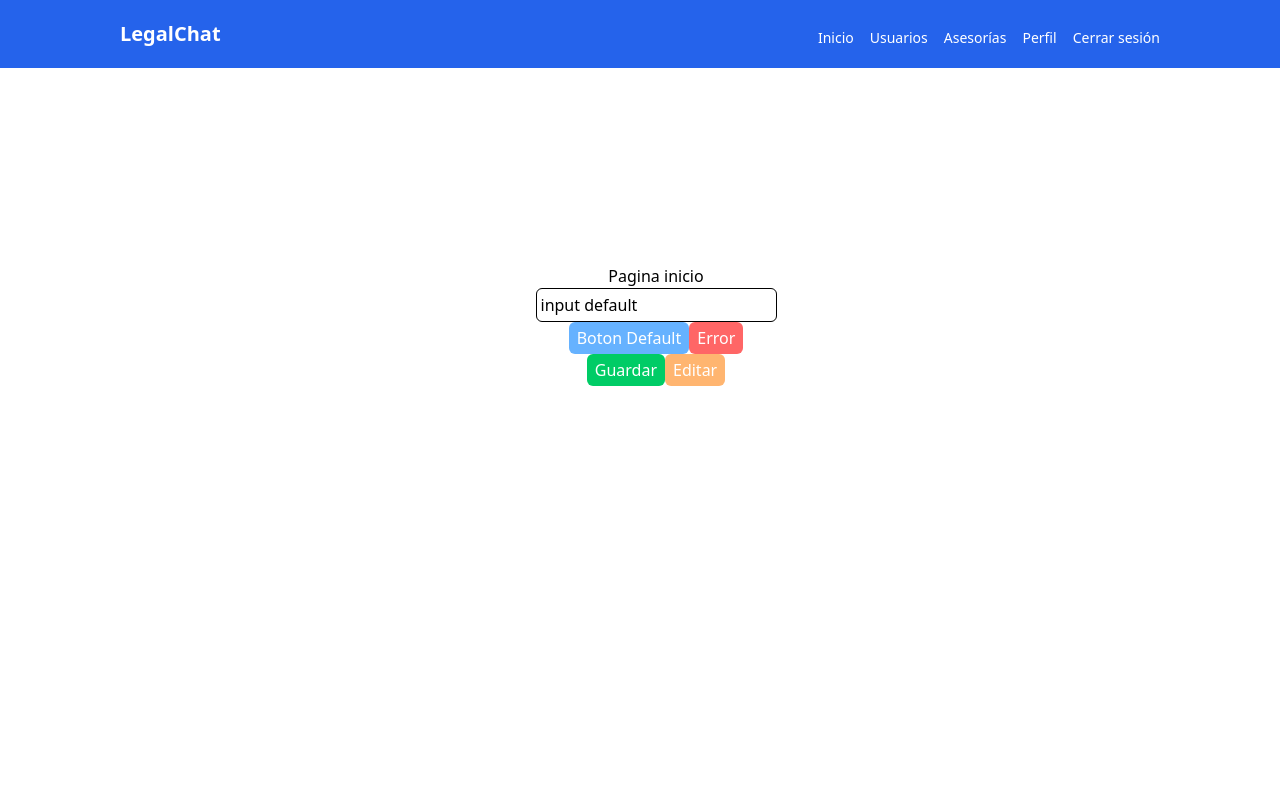
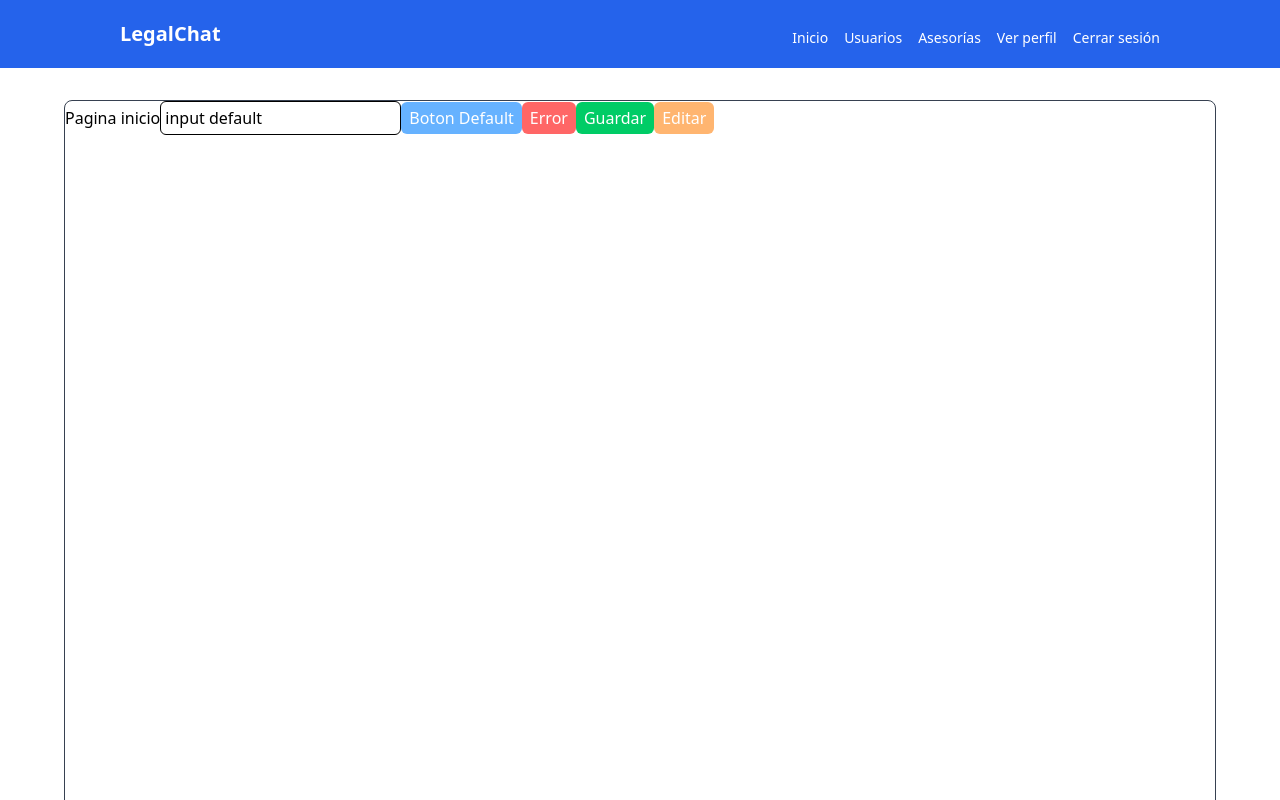
Before and after one commit to ql17001/legal_chat_frontend, a Next.js app: page / in a window 1280 px wide. Shown: the top 800 px of the page. Built offline with nearby package versions, Linux system fonts and the light colour scheme.

Commit message:
Header y Container corregidos y se agrego la ruta Login

```diff
--- a/components/Container/index.tsx
+++ b/components/Container/index.tsx
@@ -7,9 +7,10 @@ interface Chil{
 
 const Container = ({children}:Chil) => {
 return (
-<div className='min-h-screen max-w-2xl m-auto flex-wrap px-48 py-40'>
-    <div className='align-middle text-center items-center top-auto bottom-auto max-w-md min-w-full p-5 mx-4 my-4 flex-col flex'>
-        {children}</div>
+<div className='min-h-screen max-w-6xl m-auto flex-wrap border border-gray-700 rounded-lg w-full my-8'>
+
+        {children}
+
 </div>
 )
 }
--- a/components/Header/index.tsx
+++ b/components/Header/index.tsx
@@ -2,18 +2,26 @@ import { Routes } from '@/utils/constants'
 import React from 'react'
 import Link from 'next/link'
 
+type TRole = undefined | 'Cliente' | 'Asesor' | 'Administrador';
+
+const getRole= ():TRole=> 'Administrador';
 
 const Header = () => {
+    let role:TRole=getRole();
+
     return (
         <div className='w-full items-end pb-5 pt-5 flex flex-row justify-between pl-10 bg-blue-600 text-white'>
             <Link href="" className='text-xl px-20 font-bold'>LegalChat</Link>
 
             <div className="flex flex-row items-center pr-20">
-                <Link href={Routes.HOME} className='text-sm px-2'>Inicio</Link>
-                <Link href={Routes.USUARIOS} className='text-sm px-2'>Usuarios</Link>
-                <Link href={Routes.ASESORIAS}  className='text-sm px-2'>Asesorías</Link>
-                <Link  href={Routes.VER_PERFIL} className='text-sm px-2'>Perfil</Link>
-                <Link href='' className='text-sm px-2 pr-10'>Cerrar sesión</Link>
+            {role== undefined && <Link href={Routes.REGISTRARSE} className='text-sm px-2'>Registrarse</Link>}
+
+            {(role==='Administrador'|| role==='Asesor'||role==='Cliente') && <Link href={Routes.HOME} className='text-sm px-2'>Inicio</Link>}
+            {(role==='Asesor'||role==='Cliente') && <Link href={Routes.CHATS} className='text-sm px-2'>Chats</Link>}
+            {(role==='Administrador') && <Link href={Routes.USUARIOS} className='text-sm px-2'>Usuarios</Link>}
+            {(role==='Administrador'|| role==='Asesor') && <Link href={Routes.ASESORIAS}  className='text-sm px-2'>Asesorías</Link>}
+            {(role==='Administrador'|| role==='Asesor'||role==='Cliente') && <Link href={Routes.VER_PERFIL} className='text-sm px-2'>Ver perfil</Link>}
+            {(role==='Administrador'|| role==='Asesor'||role==='Cliente') && <Link href={Routes.LOGIN} className='text-sm px-2 pr-10'>Cerrar sesión</Link>}
             </div>
         </div>
     )
--- a/utils/constants.ts
+++ b/utils/constants.ts
@@ -1,10 +1,11 @@
-export enum Routes{
-HOME='/',
-CHATS= '/chats',
-ASESORIAS= '/asesorias',
-USUARIOS= '/usuarios',
-REGISTRARSE= '/registrarme',
-VER_PERFIL= '/perfil'
+export enum Routes {
+    HOME = '/',
+    CHATS = '/chats',
+    ASESORIAS = '/asesorias',
+    USUARIOS = '/usuarios',
+    REGISTRARSE = '/registrarme',
+    VER_PERFIL = '/perfil',
+    LOGIN = '/login'
 
 
 
```
